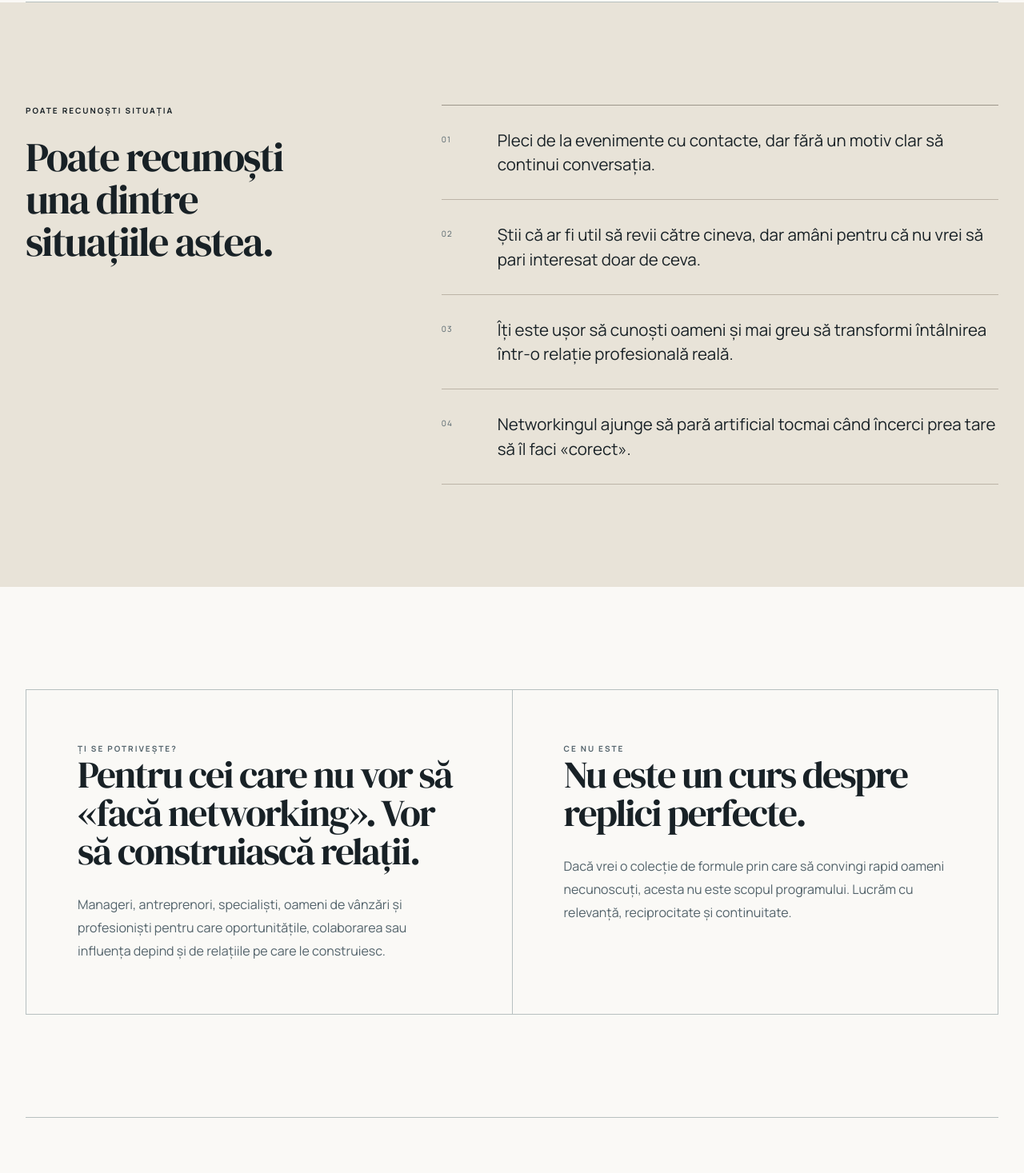
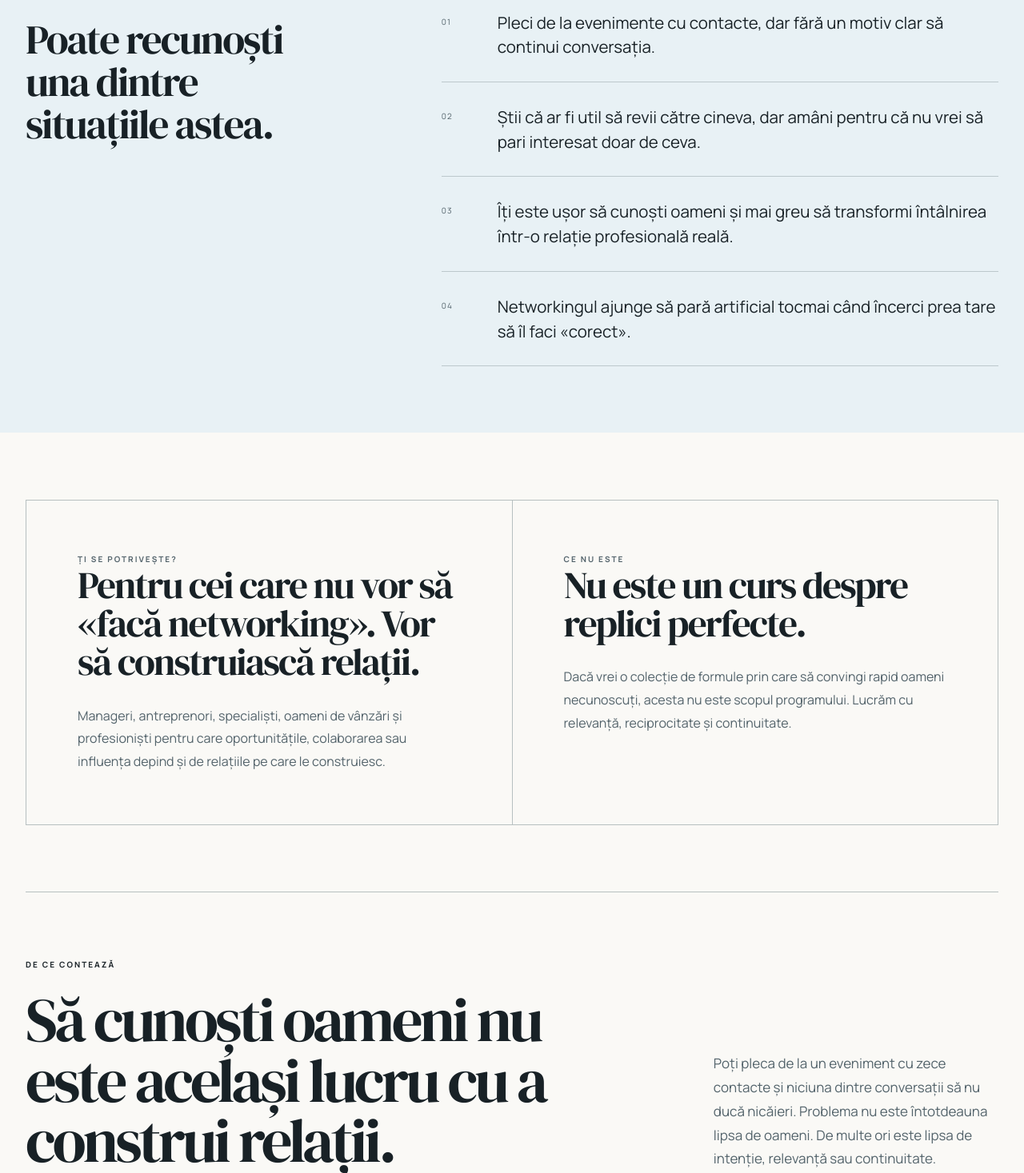
Before and after one commit to ivanovroxana1988-arch/bogdanvizitiu, a Next.js app: page /cursuri/networking in a window 1280 px wide. Shown: the part 583-2050 px from the top of the page at 80% size. Built offline with nearby package versions, Linux system fonts and the light colour scheme.

Commit message:
Consolidate commercial visual rhythm

```diff
--- a/app/commercial.module.css
+++ b/app/commercial.module.css
@@ -1,16 +1,16 @@
 .page {
-  --commercial-accent: var(--olive, #414638);
-  --commercial-dark: var(--dark, #20201e);
-  --commercial-paper: var(--paper, #f3efe7);
-  --commercial-ink: var(--ink, #171717);
-  --commercial-muted: var(--muted, #6f6a61);
-  --commercial-line: var(--line, #c8c1b5);
+  --commercial-accent: var(--link, #315f78);
+  --commercial-dark: var(--dark, #182126);
+  --commercial-paper: var(--paper, #faf9f6);
+  --commercial-ink: var(--ink, #182126);
+  --commercial-muted: var(--muted, #53636b);
+  --commercial-line: var(--line, #b7c0c0);
 }
 
 .hero {
   width: min(calc(100% - 64px), 1360px);
   margin-inline: auto;
-  padding-block: clamp(7.5rem, 11vw, 11rem);
+  padding-block: clamp(5rem, 7vw, 7rem);
   border-bottom: 1px solid var(--commercial-line);
 }
 
@@ -48,7 +48,7 @@
 .section {
   width: min(calc(100% - 64px), 1360px);
   margin-inline: auto;
-  padding-block: clamp(7rem, 10vw, 10rem);
+  padding-block: clamp(4.75rem, 6.5vw, 6.5rem);
 }
 
 .section + .section {
@@ -60,7 +60,7 @@
   grid-template-columns: minmax(0, 1.15fr) minmax(260px, .55fr);
   gap: clamp(50px, 9vw, 130px);
   align-items: end;
-  margin-bottom: clamp(54px, 7vw, 90px);
+  margin-bottom: clamp(42px, 5vw, 64px);
 }
 
 .sectionTitle {
@@ -123,10 +123,10 @@
 .listIndex {
   display: block;
   font-family: var(--font-serif), Georgia, serif;
-  color: #a59e92;
+  color: #7e8e95;
   font-size: 27px;
   line-height: 1;
-  margin-bottom: 58px;
+  margin-bottom: 42px;
 }
 
 .editorialCard h3,
@@ -161,14 +161,14 @@
   grid-template-columns: 76px minmax(240px, .8fr) minmax(300px, 1fr) auto;
   gap: clamp(24px, 4vw, 60px);
   align-items: center;
-  padding: clamp(42px, 6vw, 72px) 0;
+  padding: clamp(34px, 4vw, 48px) 0;
   border-bottom: 1px solid var(--commercial-line);
 }
 
 .programChoice > span:first-child {
   font-family: var(--font-serif), Georgia, serif;
   font-size: 28px;
-  color: #9f988d;
+  color: #7e8e95;
 }
 
 .programChoice h2 {
@@ -180,9 +180,9 @@
 .programChoice p { margin: 0; max-width: 520px; }
 
 .diagnostic {
-  background: #e8e3d8;
+  background: var(--blue-soft, #e8f1f5);
   color: var(--commercial-ink);
-  padding-block: clamp(7rem, 10vw, 10rem);
+  padding-block: clamp(4.75rem, 6.5vw, 6.5rem);
 }
 
 .diagnosticInner {
@@ -197,7 +197,7 @@
   list-style: none;
   margin: 0;
   padding: 0;
-  border-top: 1px solid #9d968a;
+  border-top: 1px solid #9aa9af;
 }
 
 .diagnosticList li {
@@ -205,7 +205,7 @@
   grid-template-columns: 52px 1fr;
   gap: 18px;
   padding: 28px 0;
-  border-bottom: 1px solid #bcb4a7;
+  border-bottom: 1px solid #bcc8cc;
   font-size: clamp(18px, 1.6vw, 22px);
   line-height: 1.5;
 }
@@ -276,7 +276,7 @@
 .practice {
   background: var(--commercial-dark);
   color: var(--commercial-paper);
-  padding-block: clamp(7rem, 10vw, 10rem);
+  padding-block: clamp(4.75rem, 6.5vw, 6.5rem);
 }
 
 .practiceInner {
@@ -299,7 +299,7 @@
   display: grid;
   grid-template-columns: 74px minmax(220px, .65fr) minmax(280px, 1fr);
   gap: clamp(25px, 5vw, 70px);
-  padding: 38px 0;
+  padding: 34px 0;
   border-bottom: 1px solid var(--commercial-line);
   align-items: start;
 }
@@ -319,7 +319,7 @@
 }
 
 .themeItem {
-  padding: 28px 0;
+  padding: 26px 0;
   border-bottom: 1px solid var(--commercial-line);
   font-family: var(--font-serif), Georgia, serif;
   font-size: clamp(1.7rem, 2.8vw, 2.8rem);
@@ -330,7 +330,7 @@
 .proof {
   background: var(--commercial-accent);
   color: var(--commercial-paper);
-  padding-block: clamp(7rem, 10vw, 10rem);
+  padding-block: clamp(4.75rem, 6.5vw, 6.5rem);
 }
 
 .proofInner {
@@ -361,14 +361,14 @@
 .cta {
   width: min(calc(100% - 64px), 1360px);
   margin-inline: auto;
-  padding-block: clamp(7rem, 10vw, 10rem);
+  padding-block: clamp(4.75rem, 6.5vw, 6.5rem);
   border-top: 1px solid var(--commercial-ink);
 }
 
 .ctaTitle {
   font-size: clamp(3.8rem, 7vw, 7.5rem);
   line-height: .95;
-  margin: 0 0 54px;
+  margin: 0 0 42px;
   max-width: 1050px;
 }
 
@@ -423,6 +423,14 @@
 .form input:focus,
 .form textarea:focus,
 .form select:focus { border-bottom-color: var(--commercial-ink); }
+
+.form input:focus-visible,
+.form textarea:focus-visible,
+.form select:focus-visible {
+  outline: 2px solid var(--focus);
+  outline-offset: 4px;
+  border-bottom-color: var(--commercial-ink);
+}
 
 .full { grid-column: 1 / -1; }
 
@@ -486,7 +494,13 @@
   .proofInner,
   .cta { width: min(calc(100% - 36px), 1360px); }
 
-  .hero { padding-block: 6.5rem; }
+  .hero,
+  .section,
+  .diagnostic,
+  .practice,
+  .proof,
+  .cta { padding-block: 4rem; }
+
   .hero h1 { font-size: clamp(3.5rem, 16vw, 5.6rem); }
   .sectionTitle { font-size: clamp(3rem, 13vw, 4.5rem); }
 
```
